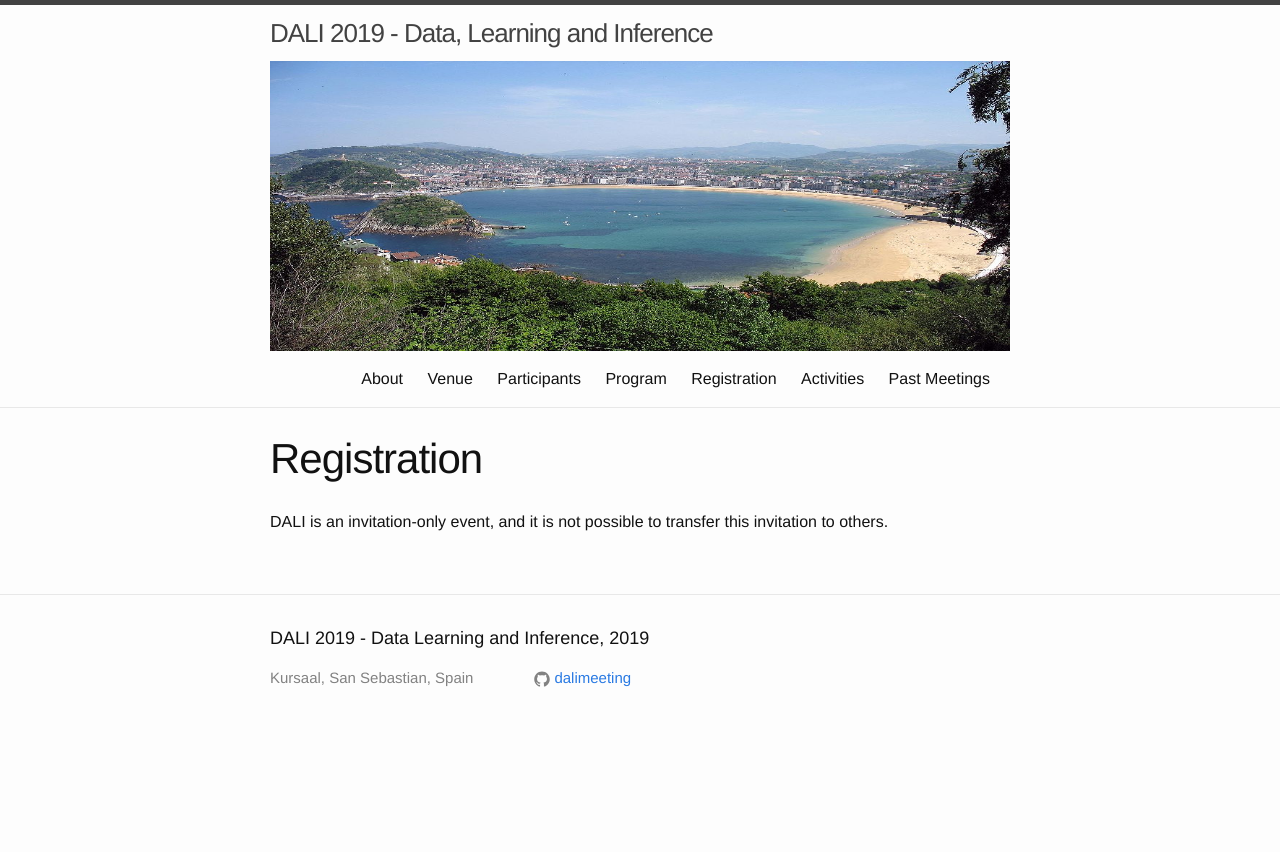
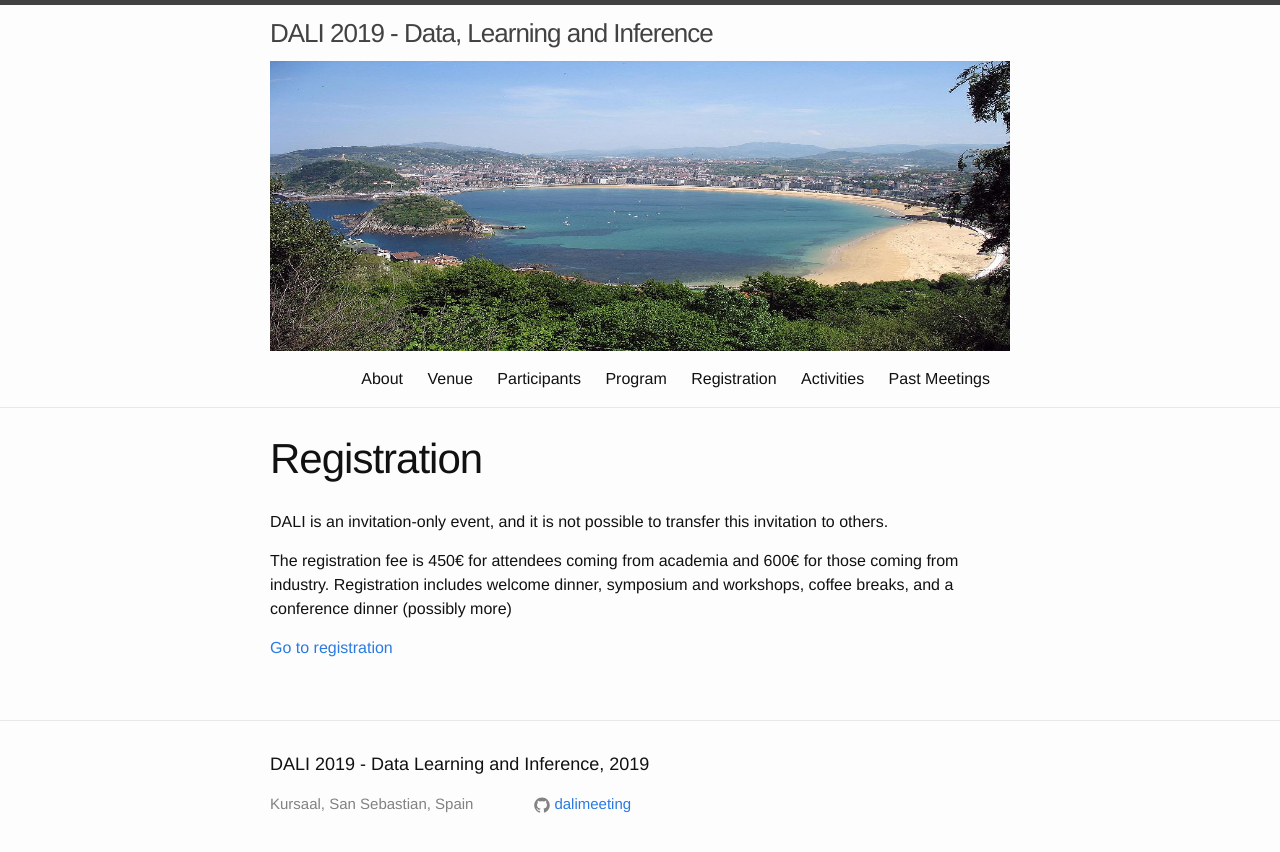
Before and after one commit to dalimeeting/dalimeeting.github.io, a Jekyll site: the page built from registration.html, in a window 1280 px wide. Shown: the top 852 px of the page. Built offline with Jekyll 4.4.1, drawn with Linux system fonts in a browser that asks for light colours.

Commit message:
Add registration link and info

```diff
--- a/registration.html
+++ b/registration.html
@@ -3,3 +3,13 @@ layout: registration
 title: Registration
 weight: 5
 ---
+
+<p>
+The registration fee is 450€ for attendees coming from academia and 600€ for
+those coming from industry. Registration includes welcome dinner, symposium and
+workshops, coffee breaks, and a conference dinner (possibly more)
+</p>
+
+<p>
+<a href="https://www.eventosycongresosweb.com/pub/1900004/q2/cgi.hrb?idexp=C26VY&main=inscripcion">Go to registration</a>
+</p>
```
